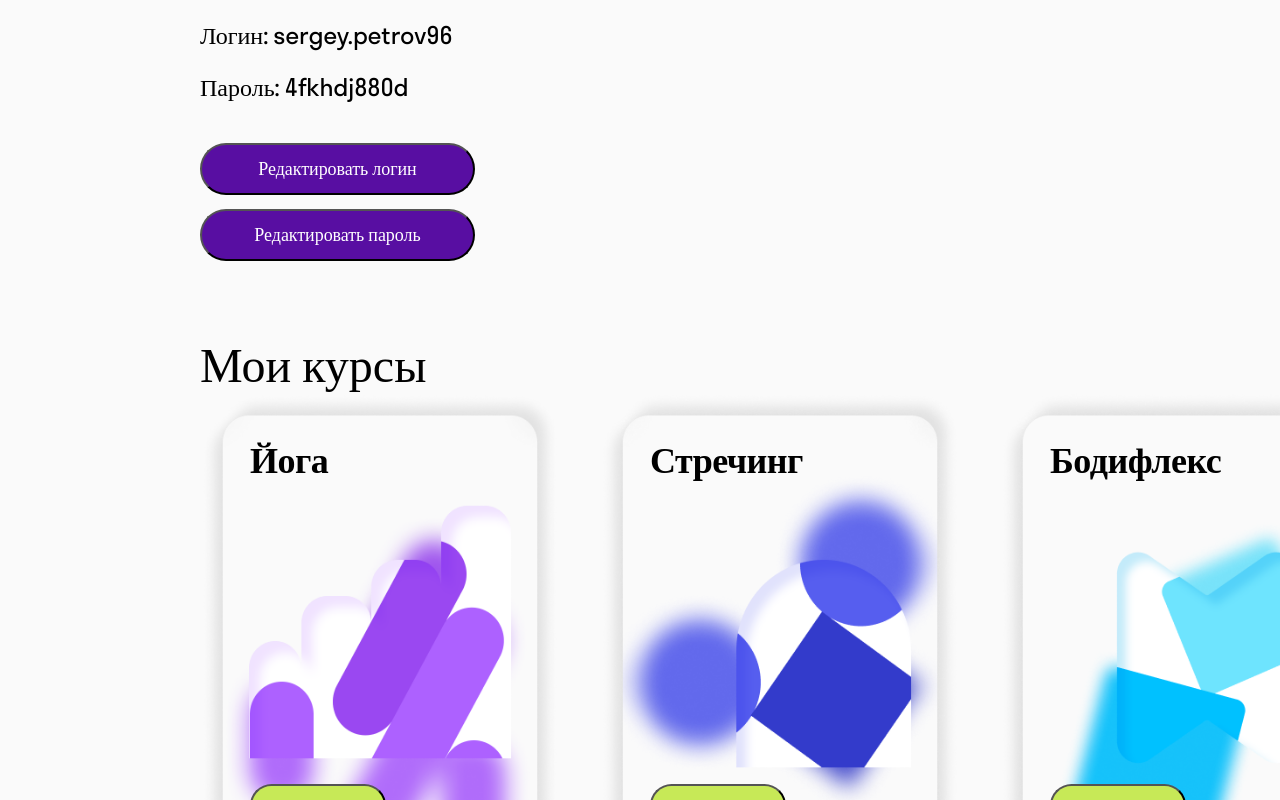
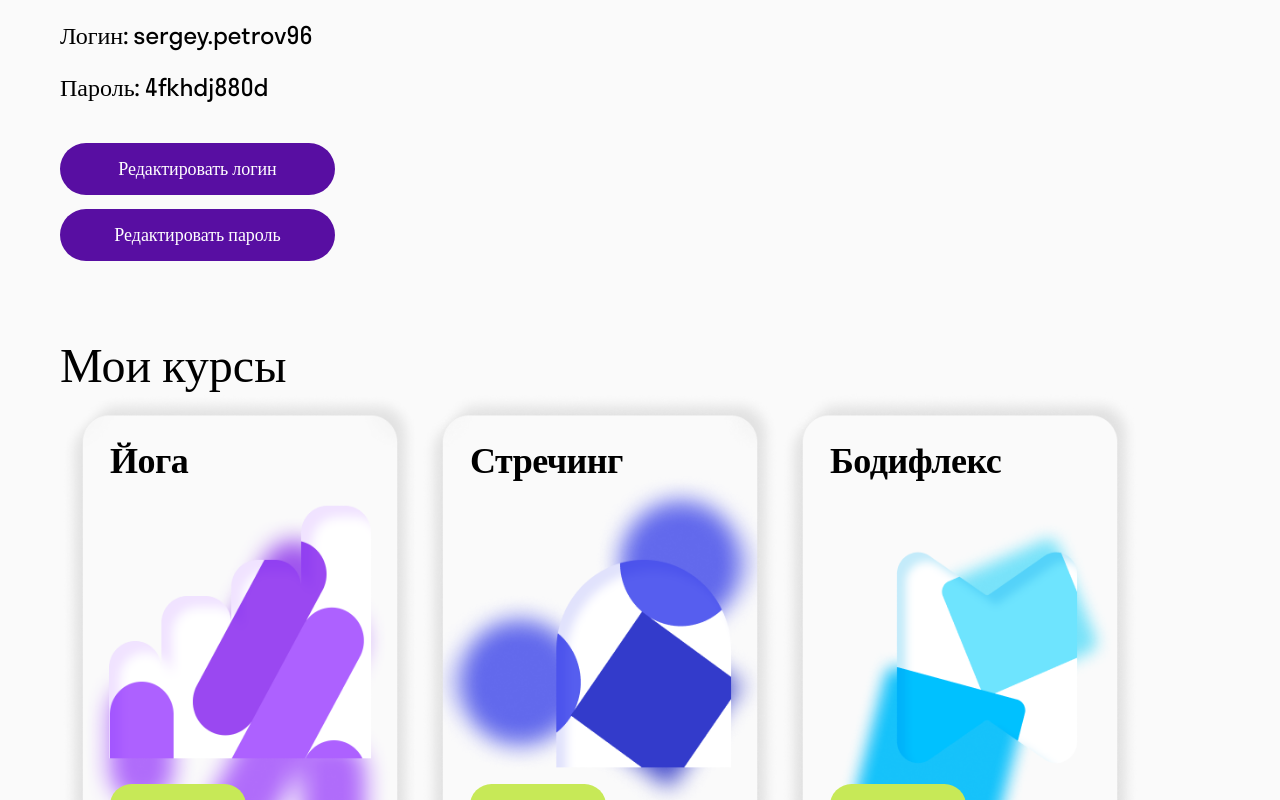
Before and after one commit to noizzer28/SkyFitnessPro, a React (Create React App) app: page /profile in a window 1280 px wide. Built offline with nearby package versions, Linux system fonts and the light colour scheme.

Commit message:
some bugs fixed

```diff
--- a/src/pages/profile-page/Profile.styles.js
+++ b/src/pages/profile-page/Profile.styles.js
@@ -9,8 +9,9 @@ export const Section = styled.div`
   `
 
   export const Container = styled.div`
+    /* padding-left: 140px;
+    padding-right: 140px; */
     width: 100%;
-    padding: 0 140px;
     display: flex;
     flex-direction: column;
     max-width: 1160px;
@@ -59,6 +60,7 @@ export const Section = styled.div`
     font-weight: 400;
     line-height: 24px;
     letter-spacing: -0.05px;
+    border: 0;
   `
 
   export const CardPart = styled.div`
@@ -77,8 +79,8 @@ export const Section = styled.div`
   `
 
   export const CardList = styled.div`
-    display: flex;
-    gap: 40px;
+    display: grid;
+    grid-template-columns: 360px 360px 360px;
   `
 
   export const Card = styled.div`
@@ -103,6 +105,7 @@ export const Section = styled.div`
     gap: 10px;
     border-radius: 80px;
     background: #C7E957;
+    border: 0;
     &:hover {
         background-color: #DAF289;
       }
```
